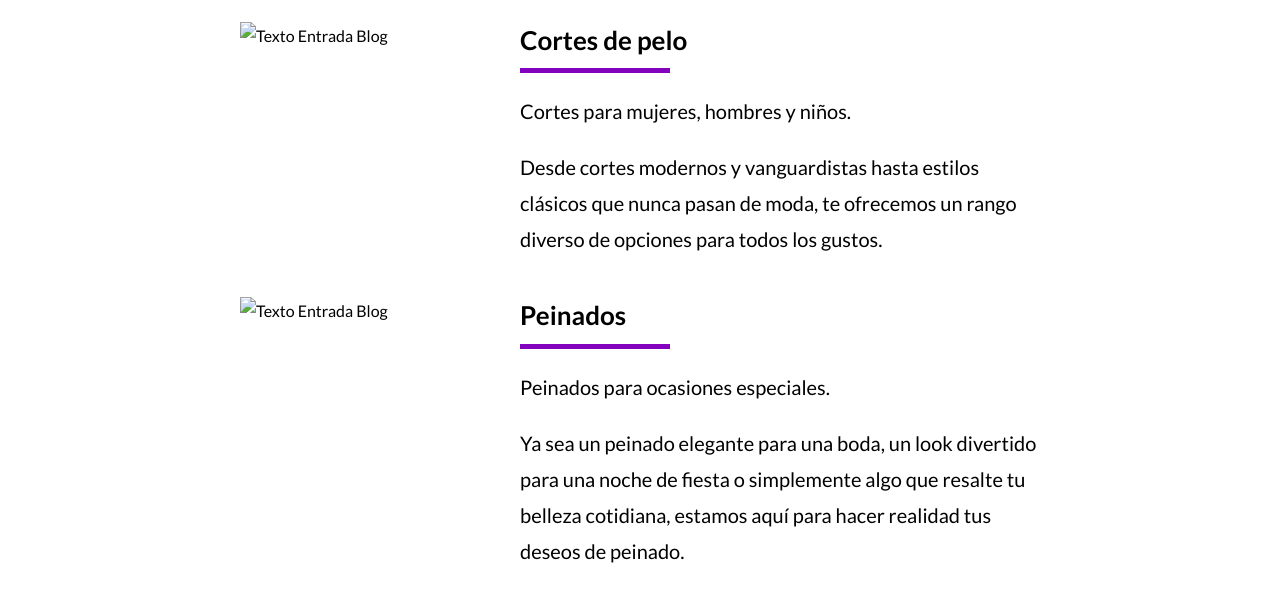
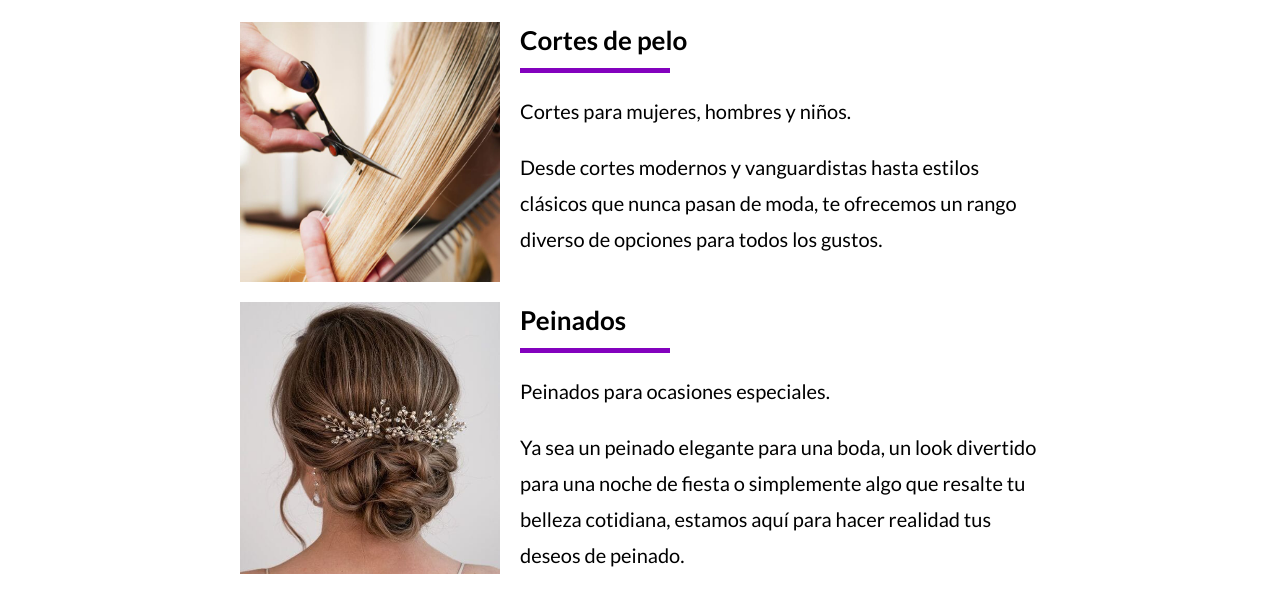
Before and after one commit to Moises1410/peluqueriaFabulook, a website: page Servicios.html in a window 1280 px wide. Shown: the part 285-891 px from the top of the page. Drawn offline with Linux system fonts and the light colour scheme; the site is published under a folder, as on GitHub Pages, so addresses that start at the root find nothing.

Commit message:
Servicios.html

```diff
--- a/Servicios.html
+++ b/Servicios.html
@@ -40,7 +40,7 @@
         <article class="entrada-blog">
             <div class="imagen">
                 <picture>
-                    <img loading="lazy" src="/ProyectoPeluqueria/Corte-Pelo.jpeg" alt="Texto Entrada Blog">
+                    <img loading="lazy" src="Corte-Pelo.jpeg" alt="Texto Entrada Blog">
                 </picture>
             </div>
 
@@ -54,7 +54,7 @@
         <article class="entrada-blog">
             <div class="imagen">
                 <picture>
-                    <img loading="lazy" src="/ProyectoPeluqueria/build/img/Peinados.jpeg" alt="Texto Entrada Blog">
+                    <img loading="lazy" src="build/img/Peinados.jpeg" alt="Texto Entrada Blog">
                 </picture>
             </div>
 
@@ -68,7 +68,7 @@
         <article class="entrada-blog">
             <div class="imagen">
                 <picture>
-                    <img loading="lazy" src="/ProyectoPeluqueria/Pelo-Arcoiris.jpeg" alt="Texto Entrada Blog">
+                    <img loading="lazy" src="Pelo-Arcoiris.jpeg" alt="Texto Entrada Blog">
                 </picture>
             </div>
 
```
